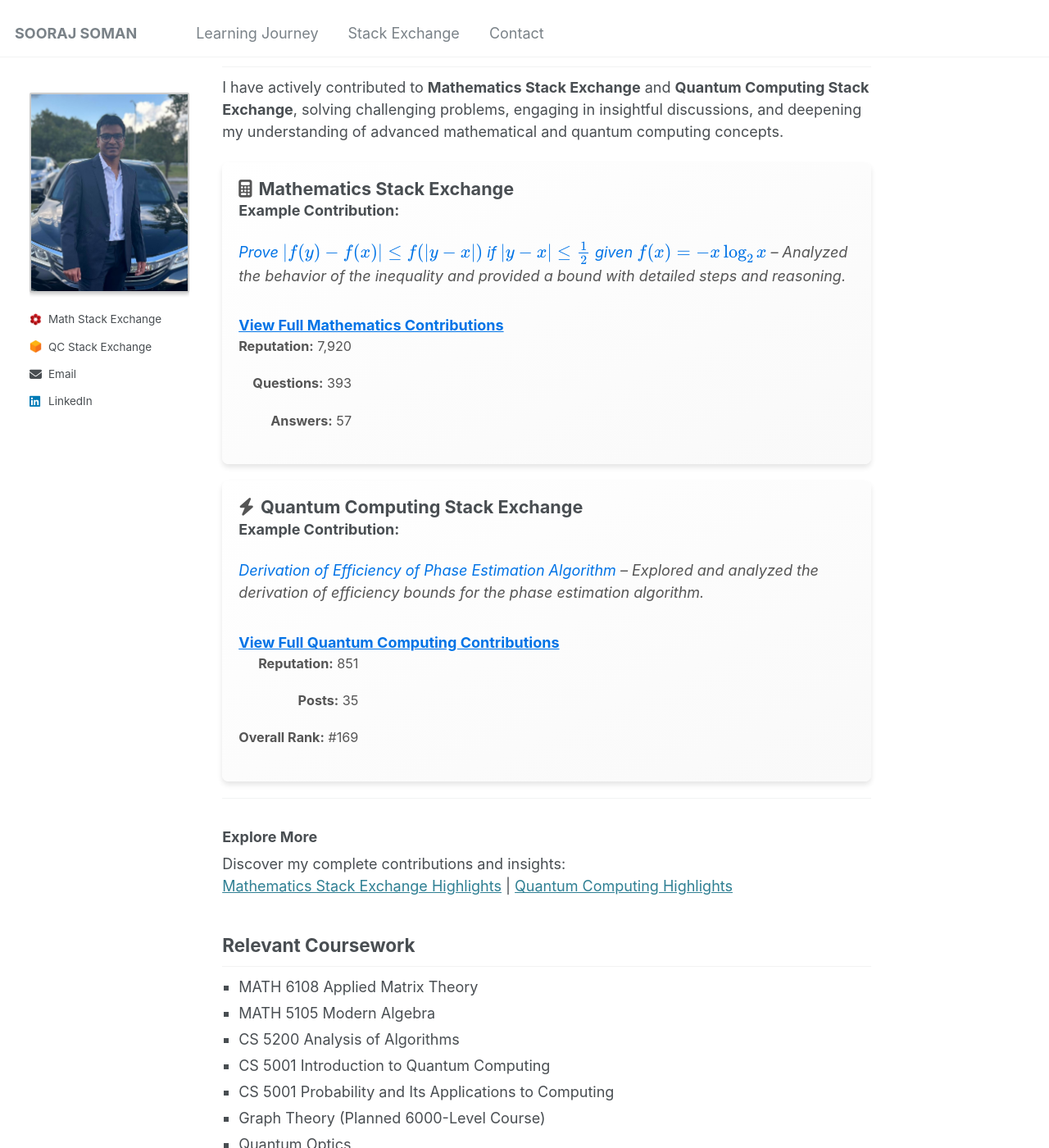
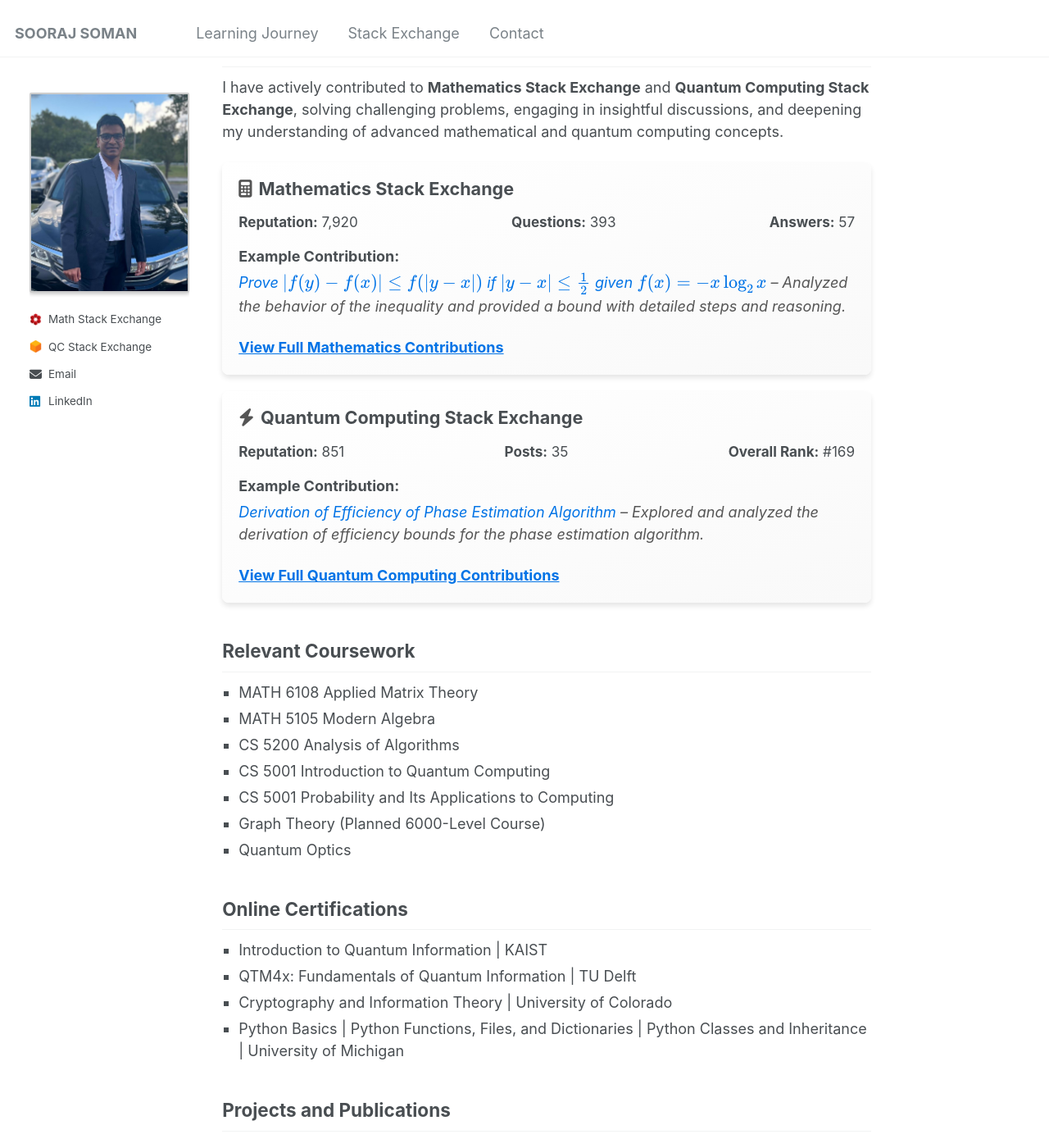
Before and after one commit to soorajss1729/soorajss1729.github.io, a Jekyll site: the page built from _pages/about.md, in a window 1280 px wide and 1400 px high, scrolled down 953 px. Shown: the whole window at 82% size. Built offline with Jekyll 4.4.1, drawn with Linux system fonts in a browser that asks for light colours.

Commit message:
Update about.md

```diff
--- a/_pages/about.md
+++ b/_pages/about.md
@@ -67,57 +67,61 @@ I have actively contributed to **Mathematics Stack Exchange** and **Quantum Comp
 
 <!-- Mathematics Stack Exchange Card -->
 <div style="background: linear-gradient(to bottom right, #ffffff, #f9f9f9); border-radius: 8px; box-shadow: 0px 4px 6px rgba(0, 0, 0, 0.1); padding: 20px; margin: 20px 0; transition: box-shadow 0.3s ease-in-out;">
-  <div style="display: flex; justify-content: space-between; align-items: center; flex-wrap: wrap;">
-    <div>
-      <h3 style="margin: 0; font-size: 1.2rem; display: flex; align-items: center; gap: 8px;">
-        <i class="fas fa-calculator" style="color: #555;"></i> Mathematics Stack Exchange
-      </h3>
-      <p><strong>Example Contribution:</strong></p>
-      <p style="font-style: italic; color: #555;">
-        <a href="#" style="color: #0073e6; text-decoration: none;">
-          Prove \( |f(y) − f(x)| \leq f(|y − x|) \) if \( |y − x| \leq \frac{1}{2} \) given \( f(x) = -x\log_2 x \)
-        </a>
-        – Analyzed the behavior of the inequality and provided a bound with detailed steps and reasoning.
-      </p>
-      <a href="#" style="font-weight: bold; color: #0073e6; display: inline-block; margin-top: 10px;">View Full Mathematics Contributions</a>
-    </div>
-    <div style="text-align: right; font-size: 0.9rem; color: #555;">
-      <p><strong>Reputation:</strong> 7,920</p>
-      <p><strong>Questions:</strong> 393</p>
-      <p><strong>Answers:</strong> 57</p>
-    </div>
+  <div style="margin-bottom: 15px;">
+    <h3 style="margin: 0; font-size: 1.2rem; display: flex; align-items: center; gap: 8px;">
+      <i class="fas fa-calculator" style="color: #555;"></i> Mathematics Stack Exchange
+    </h3>
+  </div>
+  <!-- Stats at the Top -->
+  <div style="display: flex; justify-content: space-between; margin-bottom: 10px; font-size: 0.95rem;">
+    <div><strong>Reputation:</strong> 7,920</div>
+    <div><strong>Questions:</strong> 393</div>
+    <div><strong>Answers:</strong> 57</div>
+  </div>
+  <!-- Example Contribution -->
+  <div style="margin-top: 15px;">
+    <p style="font-weight: bold; margin-bottom: 5px;">Example Contribution:</p>
+    <p style="font-style: italic; color: #555;">
+      <a href="#" style="color: #0073e6; text-decoration: none;">
+        Prove \( |f(y) − f(x)| \leq f(|y − x|) \) if \( |y − x| \leq \frac{1}{2} \) given \( f(x) = -x\log_2 x \)
+      </a>
+      – Analyzed the behavior of the inequality and provided a bound with detailed steps and reasoning.
+    </p>
+  </div>
+  <!-- View Full Link -->
+  <div style="margin-top: 15px;">
+    <a href="#" style="font-weight: bold; color: #0073e6;">View Full Mathematics Contributions</a>
   </div>
 </div>
 
 <!-- Quantum Computing Stack Exchange Card -->
 <div style="background: linear-gradient(to bottom right, #ffffff, #f9f9f9); border-radius: 8px; box-shadow: 0px 4px 6px rgba(0, 0, 0, 0.1); padding: 20px; margin: 20px 0; transition: box-shadow 0.3s ease-in-out;">
-  <div style="display: flex; justify-content: space-between; align-items: center; flex-wrap: wrap;">
-    <div>
-      <h3 style="margin: 0; font-size: 1.2rem; display: flex; align-items: center; gap: 8px;">
-        <i class="fas fa-bolt" style="color: #555;"></i> Quantum Computing Stack Exchange
-      </h3>
-      <p><strong>Example Contribution:</strong></p>
-      <p style="font-style: italic; color: #555;">
-        <a href="#" style="color: #0073e6; text-decoration: none;">
-          Derivation of Efficiency of Phase Estimation Algorithm
-        </a>
-        – Explored and analyzed the derivation of efficiency bounds for the phase estimation algorithm.
-      </p>
-      <a href="#" style="font-weight: bold; color: #0073e6; display: inline-block; margin-top: 10px;">View Full Quantum Computing Contributions</a>
-    </div>
-    <div style="text-align: right; font-size: 0.9rem; color: #555;">
-      <p><strong>Reputation:</strong> 851</p>
-      <p><strong>Posts:</strong> 35</p>
-      <p><strong>Overall Rank:</strong> #169</p>
-    </div>
+  <div style="margin-bottom: 15px;">
+    <h3 style="margin: 0; font-size: 1.2rem; display: flex; align-items: center; gap: 8px;">
+      <i class="fas fa-bolt" style="color: #555;"></i> Quantum Computing Stack Exchange
+    </h3>
+  </div>
+  <!-- Stats at the Top -->
+  <div style="display: flex; justify-content: space-between; margin-bottom: 10px; font-size: 0.95rem;">
+    <div><strong>Reputation:</strong> 851</div>
+    <div><strong>Posts:</strong> 35</div>
+    <div><strong>Overall Rank:</strong> #169</div>
+  </div>
+  <!-- Example Contribution -->
+  <div style="margin-top: 15px;">
+    <p style="font-weight: bold; margin-bottom: 5px;">Example Contribution:</p>
+    <p style="font-style: italic; color: #555;">
+      <a href="#" style="color: #0073e6; text-decoration: none;">
+        Derivation of Efficiency of Phase Estimation Algorithm
+      </a>
+      – Explored and analyzed the derivation of efficiency bounds for the phase estimation algorithm.
+    </p>
+  </div>
+  <!-- View Full Link -->
+  <div style="margin-top: 15px;">
+    <a href="#" style="font-weight: bold; color: #0073e6;">View Full Quantum Computing Contributions</a>
   </div>
 </div>
-
----
-
-### **Explore More**
-Discover my complete contributions and insights:
-[Mathematics Stack Exchange Highlights](#) | [Quantum Computing Highlights](#)
 
 
 <style>
```
